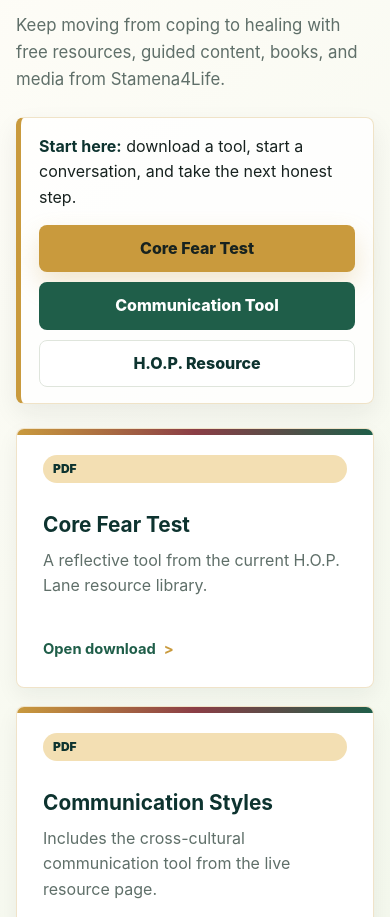
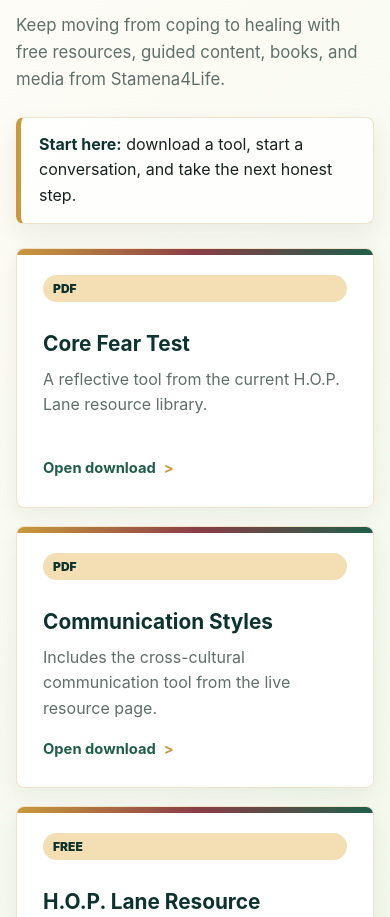
Before and after one commit to BuddyJT/Stamena4Life, a plain HTML site: page index.html in a window 390 px wide. Shown: the part 8509-9426 px from the top of the page. Drawn offline with Linux system fonts and the light colour scheme.

Commit message:
ede1f07 Remove duplicate resource actions

```diff
--- a/index.html
+++ b/index.html
@@ -192,11 +192,6 @@
       </div>
       <div class="resource-showcase">
         <p><strong>Start here:</strong> download a tool, start a conversation, and take the next honest step.</p>
-        <div class="resource-showcase-actions">
-          <a class="button primary" href="https://www.stamena4life.com/_files/ugd/7cebed_c09c5f3b6548464ab14286cdd1f4838c.pdf" target="_blank" rel="noreferrer">Core Fear Test</a>
-          <a class="button secondary" href="https://www.stamena4life.com/_files/ugd/7cebed_421b488af8b248aab2a7527fb785af47.pdf" target="_blank" rel="noreferrer">Communication Tool</a>
-          <a class="button quiet" href="https://www.stamena4life.com/_files/ugd/7cebed_fbce862e7ba44a088635e281771d7ba9.pdf" target="_blank" rel="noreferrer">H.O.P. Resource</a>
-        </div>
       </div>
       <div class="resource-grid">
         <a class="resource-card" href="https://www.stamena4life.com/_files/ugd/7cebed_c09c5f3b6548464ab14286cdd1f4838c.pdf" target="_blank" rel="noreferrer">
--- a/styles.css
+++ b/styles.css
@@ -550,14 +550,9 @@
 }
 
 .resource-showcase {
-  display: flex;
-  flex-wrap: wrap;
-  gap: 14px 18px;
-  align-items: center;
-  justify-content: space-between;
   width: min(var(--max), 100%);
   margin: -10px auto 24px;
-  padding: 16px 18px;
+  padding: 14px 18px;
   background: rgba(255, 255, 255, 0.78);
   border: 1px solid rgba(201, 154, 61, 0.28);
   border-left: 5px solid var(--gold);
@@ -574,18 +569,6 @@
 
 .resource-showcase p strong {
   color: var(--deep);
-}
-
-.resource-showcase-actions {
-  display: flex;
-  flex-wrap: wrap;
-  gap: 10px;
-  justify-content: flex-end;
-}
-
-.resource-showcase .button {
-  min-height: 42px;
-  padding: 10px 14px;
 }
 
 .resource-grid {
@@ -1048,14 +1031,6 @@
     grid-template-columns: 1fr;
   }
 
-  .resource-showcase {
-    align-items: stretch;
-  }
-
-  .resource-showcase-actions {
-    width: 100%;
-  }
-
   .section {
     padding-left: 16px;
     padding-right: 16px;
@@ -1070,11 +1045,6 @@
     width: 100%;
   }
 
-  .resource-showcase .button {
-    width: auto;
-    flex: 1 1 150px;
-  }
-
   .footer-top,
   .footer-bottom {
     align-items: flex-start;
```
